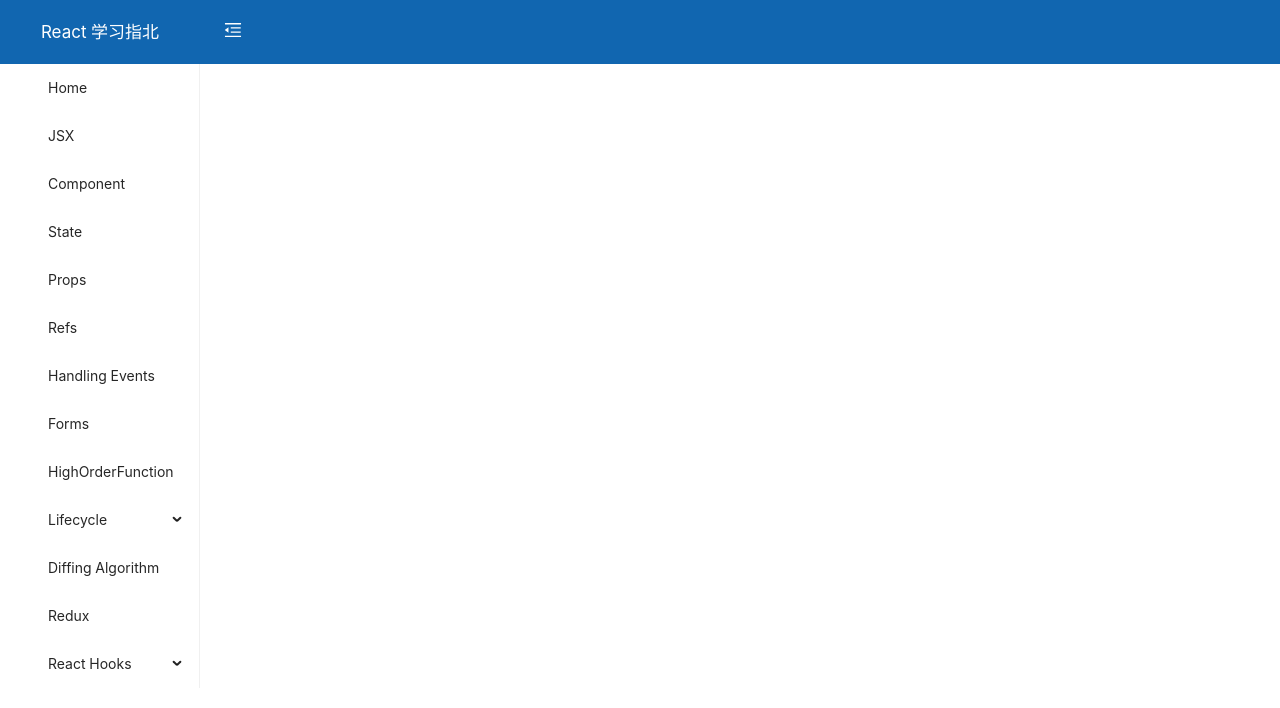
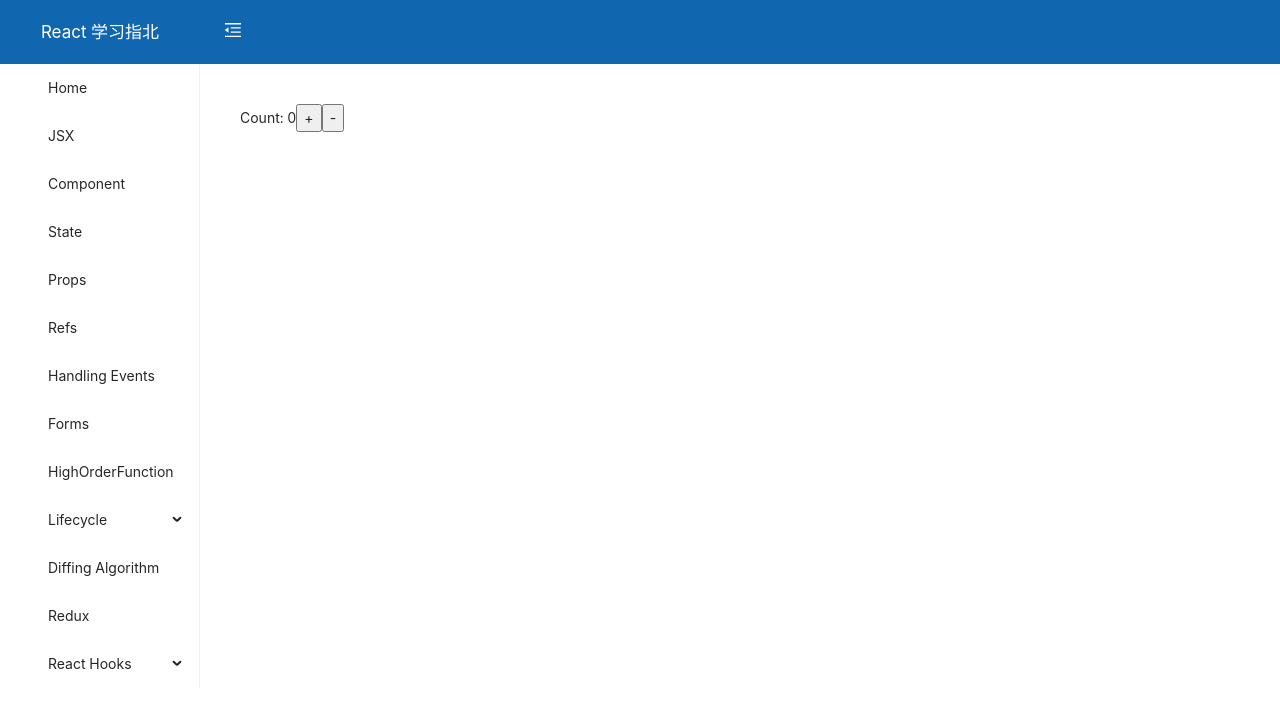
Before and after one commit to StevieTaylor/react-studying, a React (Create React App) app: page /useReducer in a window 1280 px wide. Shown: the top 708 px of the page. Built offline with nearby package versions, Linux system fonts and the light colour scheme.

Commit message:
[feat] useReducer

```diff
--- /dev/null
+++ b/src/pages/ReactHooks/components/UseReducer.tsx
@@ -0,0 +1,36 @@
+/*
+ * @Author: Stevie
+ * @Date: 2021-07-01 17:44:20
+ * @LastEditTime: 2021-07-01 18:00:32
+ * @LastEditors: Stevie
+ * @Description:
+ */
+import * as React from 'react'
+
+const reducer = (state: any, action: any) => {
+  switch (action.type) {
+    case 'addOne':
+      return { number: state.number + 1 }
+    case 'subtractOne':
+      return { number: state.number - 1 }
+    default:
+      throw new Error()
+  }
+}
+const initialState = 0
+const init = () => {
+  return { number: initialState }
+}
+
+const UseReducer: React.FC = () => {
+  const [state, dispatch] = React.useReducer(reducer, initialState, init)
+
+  return (
+    <div>
+      Count: {state.number}
+      <button onClick={() => dispatch({ type: 'addOne' })}>+</button>
+      <button onClick={() => dispatch({ type: 'subtractOne' })}>-</button>
+    </div>
+  )
+}
+export default UseReducer
--- a/src/router/config.ts
+++ b/src/router/config.ts
@@ -1,7 +1,7 @@
 /*
  * @Author: Stevie
  * @Date: 2021-03-27 14:49:21
- * @LastEditTime: 2021-06-28 14:44:31
+ * @LastEditTime: 2021-07-01 17:45:56
  * @LastEditors: Stevie
  * @Description:
  * @FilePath: /react-learning-demo/src/router/config.ts
@@ -24,6 +24,7 @@ import Hooks from "@/pages/ReactHooks/components/Hooks";
 import UseState from "@/pages/ReactHooks/components/UseState";
 import UseEffect from "@/pages/ReactHooks/components/UseEffect";
 import UseRef from "@/pages/ReactHooks/components/UseRef";
+import UseReducer from "@/pages/ReactHooks/components/UseReducer";
 
 export interface IRouterProps {
     path: string;
@@ -163,6 +164,12 @@ export const ROUTES: IRouterProps[] = [
                 title: 'useRef',
                 component: UseRef
             },
+            {
+                path: '/useReducer',
+                exact: true,
+                title: 'useReducer',
+                component: UseReducer
+            }
         ]
     }
 ]
```
